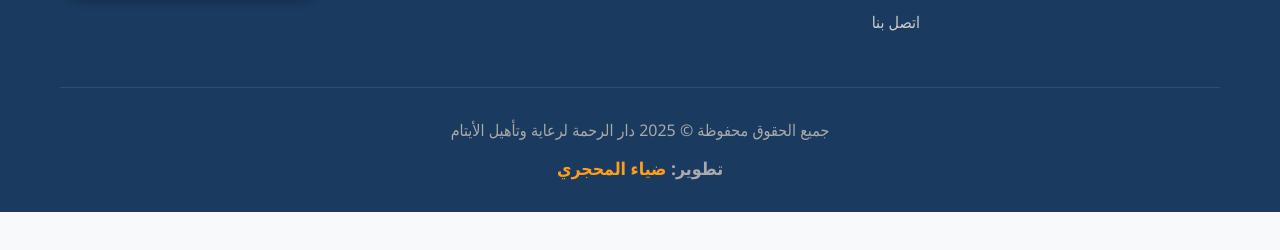
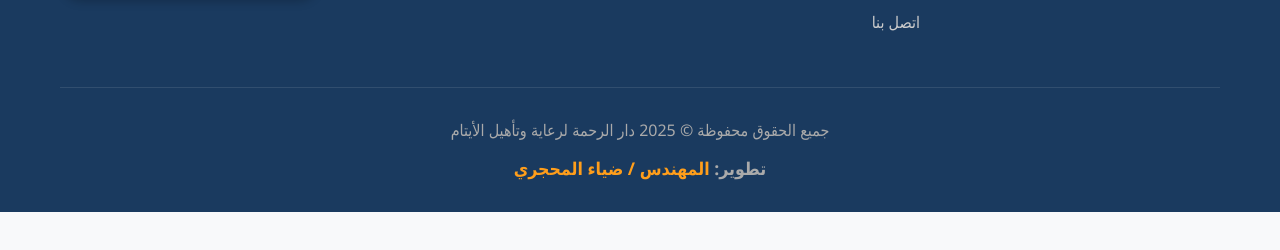
Before and after one commit to diyaa-di/DarArhmah, a plain HTML site: page index.html in a window 1280 px wide. Shown: the part 5950-6200 px from the top of the page. Drawn offline with Linux system fonts and the light colour scheme.

Commit message:
Update index.html

```diff
--- a/index.html
+++ b/index.html
@@ -1035,7 +1035,7 @@
 
             <div class="copyright">
                 <p>جميع الحقوق محفوظة © 2025 دار الرحمة لرعاية وتأهيل الأيتام</p>
-                <p class="developer">تطوير: <span>ضياء المحجري</span></p>
+                <p class="developer">تطوير: <span>المهندس / ضياء المحجري</span></p>
             </div>
         </div>
     </footer>
```
